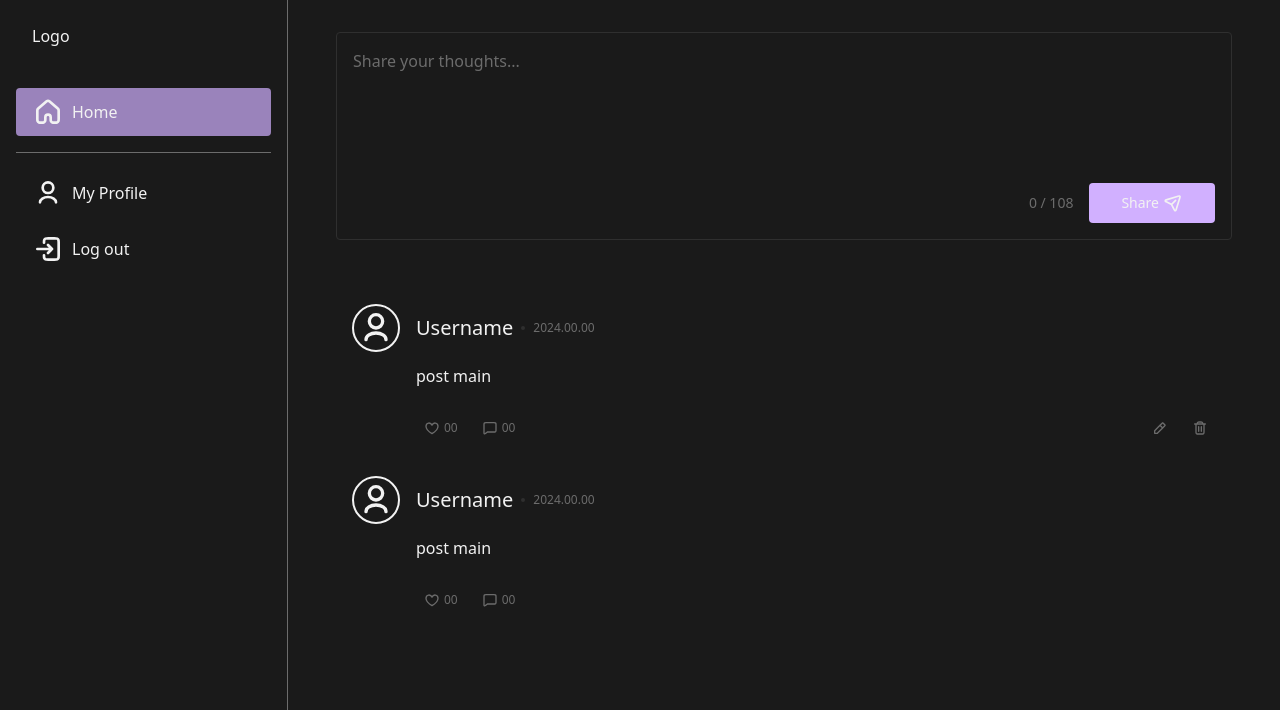
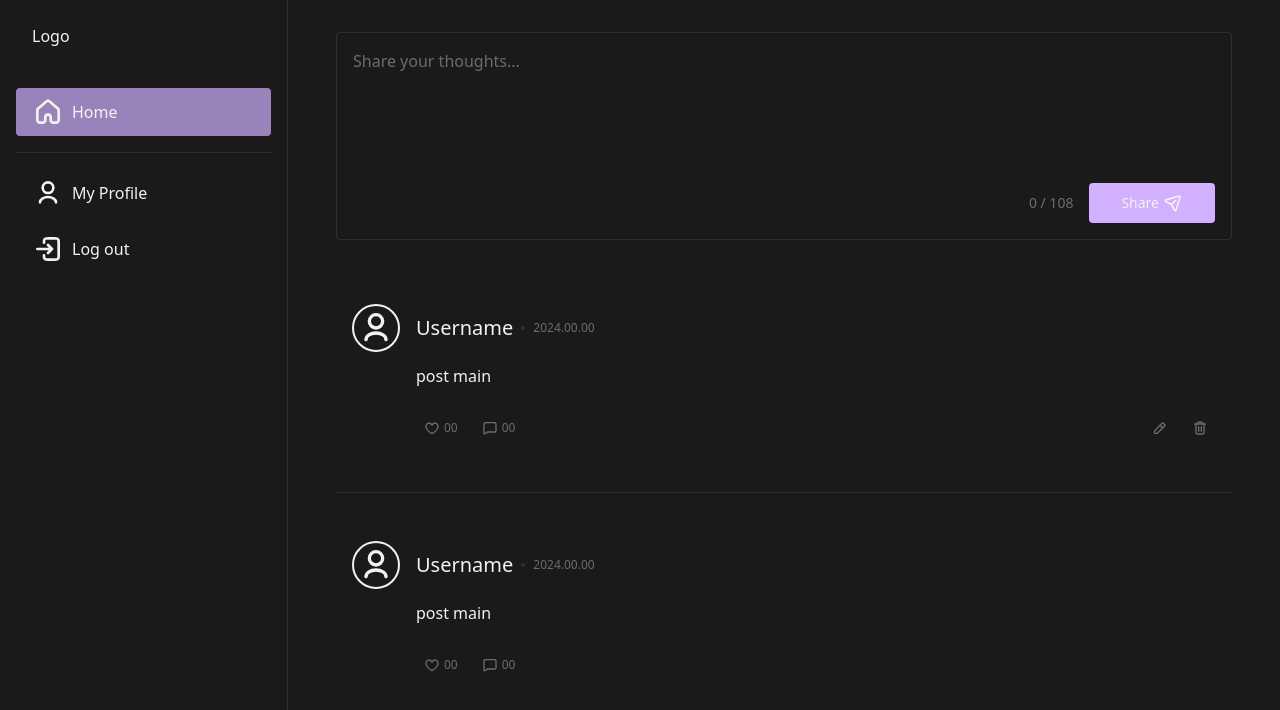
Before and after one commit to hyesuhong/next_sns, a Next.js app: page / in a window 1280 px wide. Shown: the top 710 px of the page. Built offline with nearby package versions, Linux system fonts and the light colour scheme.

Commit message:
feat: add a prop to Divider component
-lightness: LIGHT or DARK

```diff
--- a/src/components/common/divider.tsx
+++ b/src/components/common/divider.tsx
@@ -1,9 +1,15 @@
 type DividerProps = {
 	className?: string;
+	lightness?: 'LIGHT' | 'DARK';
 };
 
-export default function Divider({ className }: DividerProps) {
+export default function Divider({
+	className,
+	lightness = 'LIGHT',
+}: DividerProps) {
 	return (
-		<hr className={`w-full border-t border-sns-grey-light ${className}`} />
+		<hr
+			className={`${lightness === 'LIGHT' ? 'border-sns-grey-light' : 'border-sns-grey-dark'} w-full border-t ${className}`}
+		/>
 	);
 }
--- a/src/components/sideBar/sideBar.tsx
+++ b/src/components/sideBar/sideBar.tsx
@@ -7,7 +7,7 @@ export default function SideBar() {
 	const router = useRouter();
 
 	return (
-		<aside className='sticky top-0 h-screen flex-[0_0_18rem] border-r border-r-sns-grey-light px-4 py-6'>
+		<aside className='sticky top-0 h-screen flex-[0_0_18rem] border-r border-r-sns-grey-dark px-4 py-6'>
 			<h1 className='pl-4'>Logo</h1>
 			<ul className='mt-10 flex flex-col gap-y-2'>
 				<NavItem
@@ -16,7 +16,7 @@ export default function SideBar() {
 					label='Home'
 					isActive={router.pathname === '/'}
 				/>
-				<Divider className='my-2' />
+				<Divider className='my-2' lightness='DARK' />
 				<NavItem
 					path='/users/1'
 					icon={<IcoProfile />}
--- a/src/pages/index.tsx
+++ b/src/pages/index.tsx
@@ -1,3 +1,4 @@
+import { Divider } from '@/components/common';
 import { GeneralLayout } from '@/components/layouts';
 import { FeedForm, Post } from '@/components/post';
 
@@ -5,8 +6,9 @@ export default function Page() {
 	return (
 		<GeneralLayout>
 			<FeedForm />
-			<section className='mx-auto mt-12 flex max-w-4xl flex-col'>
+			<section className='mx-auto mt-12 flex max-w-4xl flex-col gap-y-8'>
 				<Post isOwner />
+				<Divider lightness='DARK' />
 				<Post />
 			</section>
 		</GeneralLayout>
```
